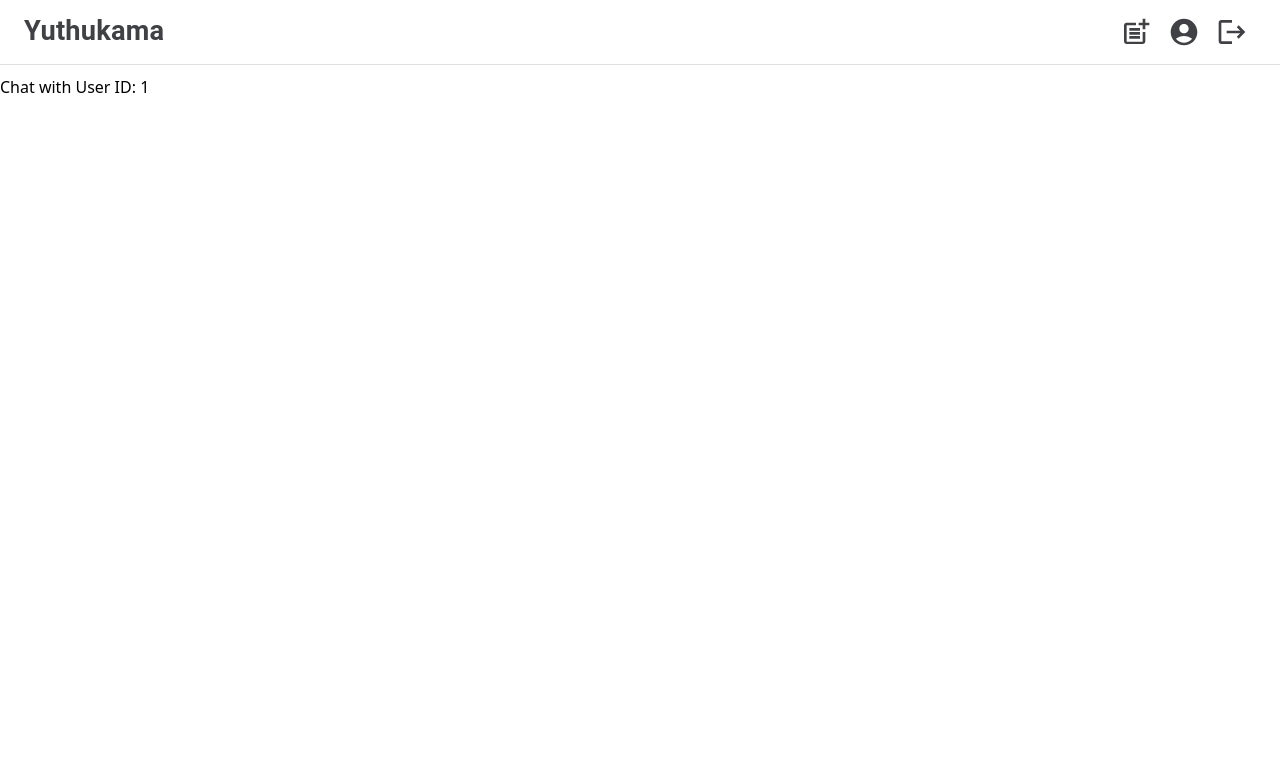
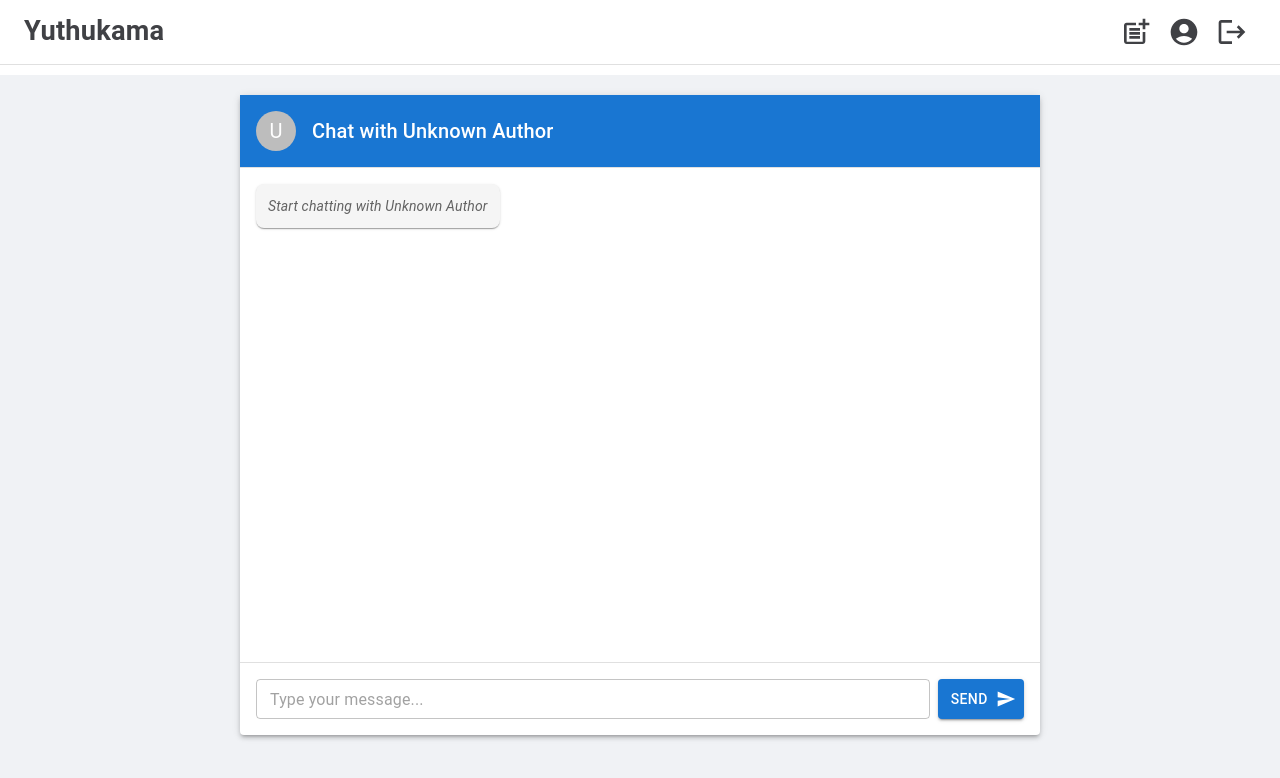
Before and after one commit to sameeraherath/Yuthukama, a React (Vite) app in the folder client/: page /chat/1 in a window 1280 px wide. Shown: the top 778 px of the page. Built offline with nearby package versions, Linux system fonts and the light colour scheme; no server answers.

Commit message:
feat: implement chat interface in ChatPage with message handling and UI enhancements

```diff
--- a/client/src/pages/ChatPage.jsx
+++ b/client/src/pages/ChatPage.jsx
@@ -1,16 +1,162 @@
-import { useLocation, useParams } from "react-router-dom";
+import { useState } from "react";
+import { useLocation } from "react-router-dom";
+import {
+  Paper,
+  Box,
+  Typography,
+  TextField,
+  Button,
+  Avatar,
+  Stack,
+  Divider,
+} from "@mui/material";
+import SendIcon from "@mui/icons-material/Send";
 
 const ChatPage = () => {
-  const { userId } = useParams();
   const location = useLocation();
   const postOwner = location.state?.postOwner;
+  const displayName = postOwner?.username || "Unknown Author";
 
-  const displayName = postOwner?.name || `User ID: ${userId}`;
+  const [messages, setMessages] = useState([
+    {
+      sender: "system",
+      text: "Start chatting with " + displayName,
+      timestamp: new Date(),
+    },
+  ]);
+
+  const [newMessage, setNewMessage] = useState("");
+
+  const handleSendMessage = () => {
+    if (newMessage.trim() === "") return;
+
+    setMessages([
+      ...messages,
+      { sender: "user", text: newMessage, timestamp: new Date() },
+    ]);
+    setNewMessage("");
+
+    setTimeout(() => {
+      setMessages((prev) => [
+        ...prev,
+        {
+          sender: displayName,
+          text: "Thanks for your message!",
+          timestamp: new Date(),
+        },
+      ]);
+    }, 1000);
+  };
 
   return (
-    <div>
-      <h1>Chat with {displayName}</h1>
-    </div>
+    <Box
+      sx={{ minHeight: "100vh", padding: "20px", backgroundColor: "#f0f2f5" }}
+    >
+      <Paper
+        elevation={3}
+        sx={{
+          maxWidth: 800,
+          margin: "0 auto",
+          height: "80vh",
+          display: "flex",
+          flexDirection: "column",
+        }}
+      >
+        <Box
+          sx={{
+            p: 2,
+            backgroundColor: "#1976d2",
+            color: "white",
+            display: "flex",
+            alignItems: "center",
+            gap: 2,
+          }}
+        >
+          <Avatar>{displayName.charAt(0)}</Avatar>
+          <Typography variant="h6">Chat with {displayName}</Typography>
+        </Box>
+
+        <Divider />
+
+        <Box
+          sx={{
+            flexGrow: 1,
+            p: 2,
+            overflowY: "auto",
+            display: "flex",
+            flexDirection: "column",
+            gap: 1.5,
+          }}
+        >
+          {messages.map((message, index) => (
+            <Box
+              key={index}
+              sx={{
+                alignSelf:
+                  message.sender === "user" ? "flex-end" : "flex-start",
+                maxWidth: "70%",
+              }}
+            >
+              <Paper
+                elevation={1}
+                sx={{
+                  p: 1.5,
+                  backgroundColor:
+                    message.sender === "user" ? "#e3f2fd" : "#f5f5f5",
+                  borderRadius: 2,
+                }}
+              >
+                {message.sender === "system" ? (
+                  <Typography
+                    variant="body2"
+                    sx={{ fontStyle: "italic", color: "text.secondary" }}
+                  >
+                    {message.text}
+                  </Typography>
+                ) : (
+                  <>
+                    <Typography variant="body1">{message.text}</Typography>
+                    <Typography
+                      variant="caption"
+                      sx={{ color: "text.secondary" }}
+                    >
+                      {message.timestamp.toLocaleTimeString([], {
+                        hour: "2-digit",
+                        minute: "2-digit",
+                      })}
+                    </Typography>
+                  </>
+                )}
+              </Paper>
+            </Box>
+          ))}
+        </Box>
+
+        <Divider />
+
+        <Stack direction="row" spacing={1} sx={{ p: 2 }}>
+          <TextField
+            fullWidth
+            variant="outlined"
+            placeholder="Type your message..."
+            size="small"
+            value={newMessage}
+            onChange={(e) => setNewMessage(e.target.value)}
+            onKeyPress={(e) => {
+              if (e.key === "Enter") handleSendMessage();
+            }}
+          />
+          <Button
+            variant="contained"
+            color="primary"
+            endIcon={<SendIcon />}
+            onClick={handleSendMessage}
+          >
+            Send
+          </Button>
+        </Stack>
+      </Paper>
+    </Box>
   );
 };
 
--- a/client/src/pages/LandingPage.jsx
+++ b/client/src/pages/LandingPage.jsx
@@ -1,4 +1,3 @@
-import React from "react";
 import { Link } from "react-router-dom";
 import {
   Button,
```
Also changed, not shown: client/src/components/PostCard.jsx (line endings or trailing spaces).
